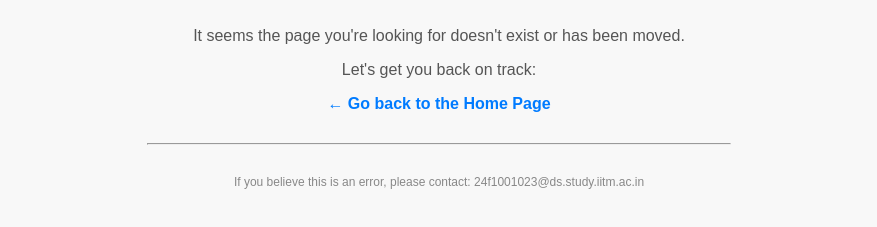
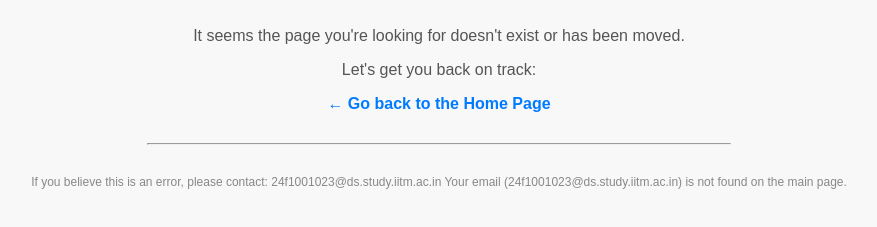
Before and after one commit to 24f1001023/custom-404, a plain HTML site: page 404.html in a window 1280 px wide. Shown: the part 295-522 px from the top of the page, without its empty margins (201-1078 px from the left). Drawn offline with Linux system fonts and the light colour scheme.

Commit message:
Update 404 page to include email not found message
Added a message indicating that the email is not found on the main page.

```diff
--- a/404.html
+++ b/404.html
@@ -29,6 +29,7 @@
   <hr style="width:50%; margin: 30px auto;">
   <p style="font-size: 12px; color: #888;">
     If you believe this is an error, please contact:
-    24f1001023@ds.study.iitm.ac.in</p>
+    24f1001023@ds.study.iitm.ac.in
+  Your email (24f1001023@ds.study.iitm.ac.in) is not found on the main page.</p>
 </body>
 </html>
```
